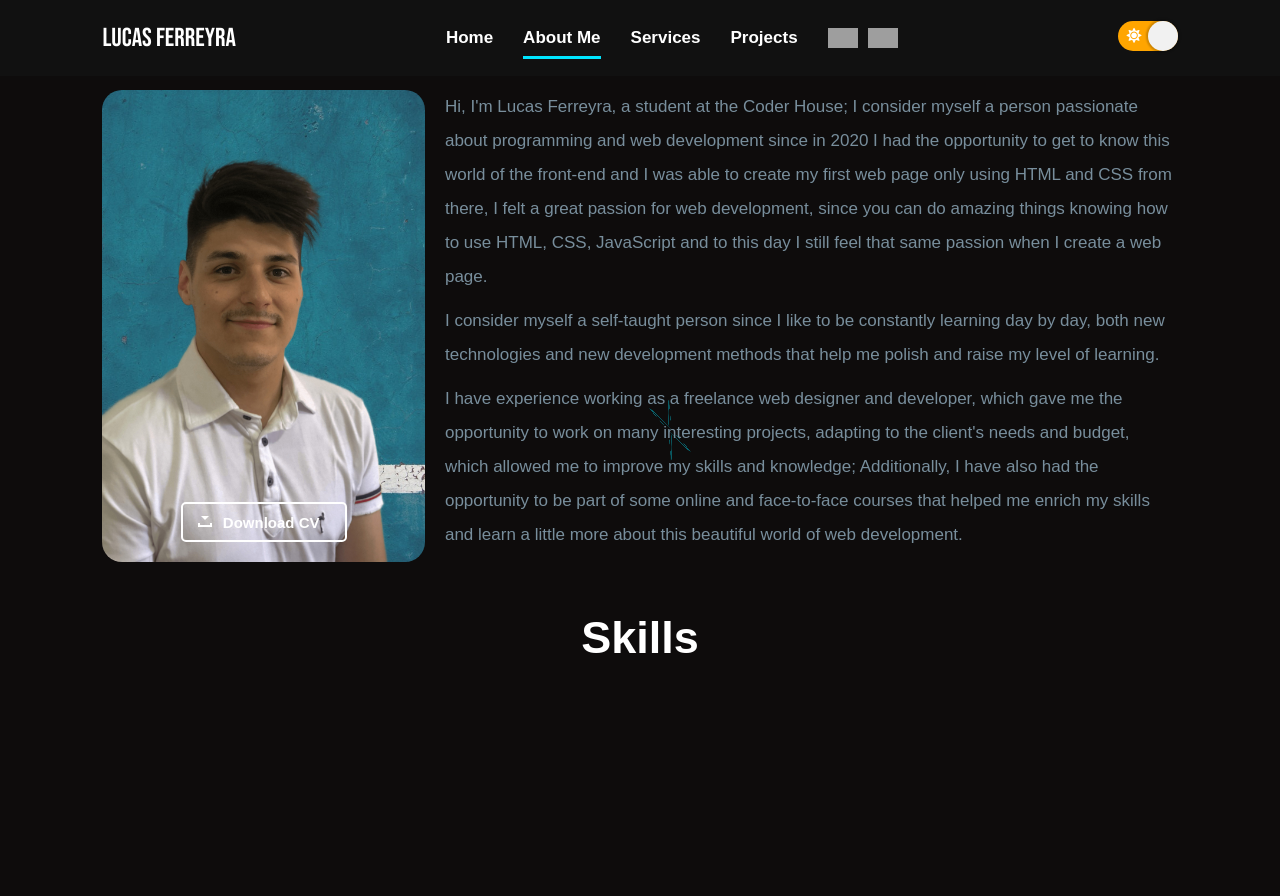
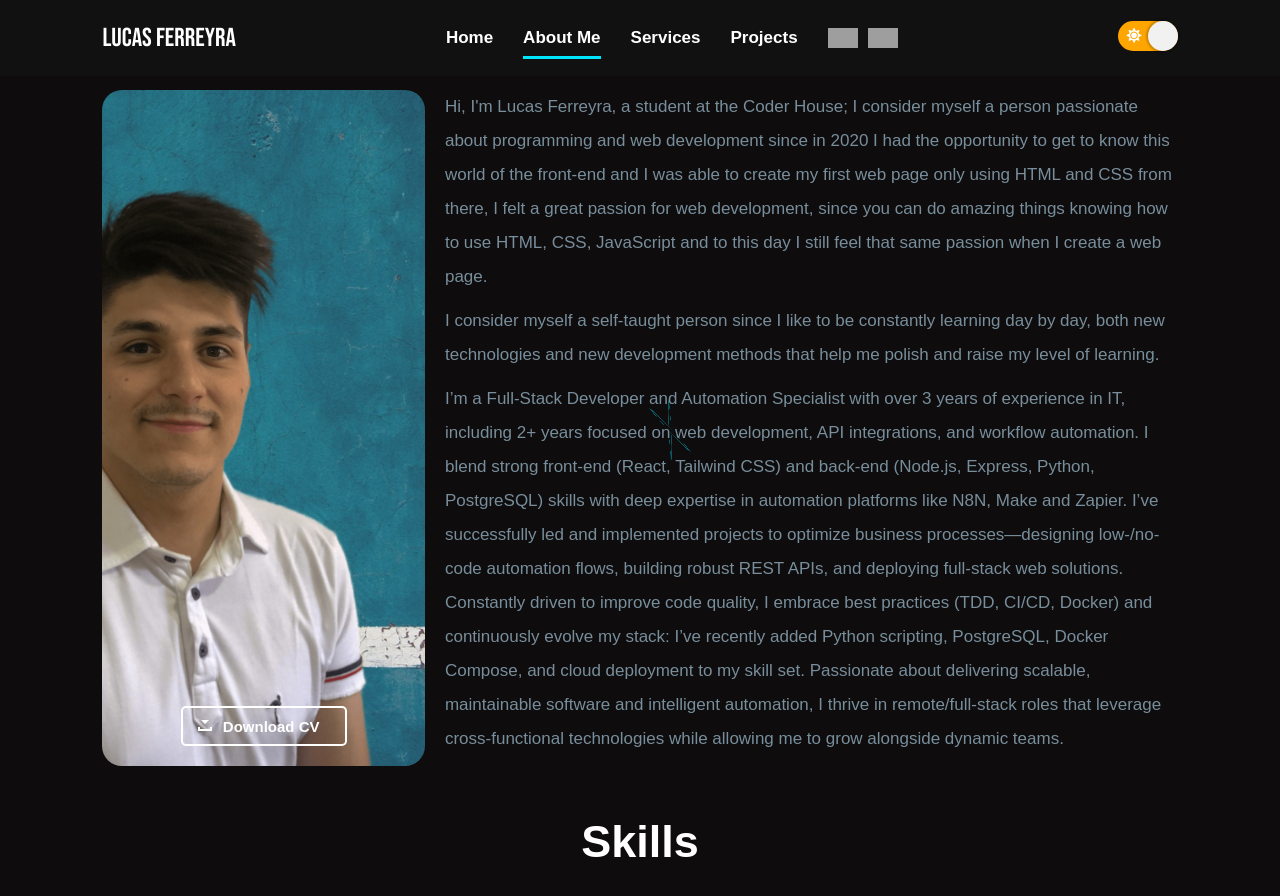
Before and after one commit to lucasdeep10/New-Portfolio-ReactJs, a React (Create React App) app: page /#/about in a window 1280 px wide. Shown: the top 896 px of the page. Built offline with nearby package versions, Linux system fonts and the light colour scheme; grey boxes are pictures that could not be loaded.

Commit message:
Update AboutPage.jsx

```diff
--- a/src/pages/About/AboutPage.jsx
+++ b/src/pages/About/AboutPage.jsx
@@ -68,7 +68,9 @@ const About = () => {
                 <p>
                   <FormattedMessage
                     id='about-info-3'
-                    defaultMessage="I have experience working as a freelance web designer and developer, which gave me the opportunity to work on many interesting projects, adapting to the client's needs and budget, which allowed me to improve my skills and knowledge; Additionally, I have also had the opportunity to be part of some online and face-to-face courses that helped me enrich my skills and learn a little more about this beautiful world of web development."
+                    defaultMessage="I’m a Full‑Stack Developer and Automation Specialist with over 3 years of experience in IT, including 2+ years focused on web development, API integrations, and workflow automation. I blend strong front‑end (React, Tailwind CSS) and back‑end (Node.js, Express, Python, PostgreSQL) skills with deep expertise in automation platforms like N8N, Make and Zapier.
+                                    I’ve successfully led and implemented projects to optimize business processes—designing low-/no-code automation flows, building robust REST APIs, and deploying full‑stack web solutions. Constantly driven to improve code quality, I embrace best practices (TDD, CI/CD, Docker) and continuously evolve my stack: I’ve recently added Python scripting, PostgreSQL, Docker Compose, and cloud deployment to my skill set.
+                                    Passionate about delivering scalable, maintainable software and intelligent automation, I thrive in remote/full‑stack roles that leverage cross-functional technologies while allowing me to grow alongside dynamic teams."
                   />
                 </p>
               </div>
```
